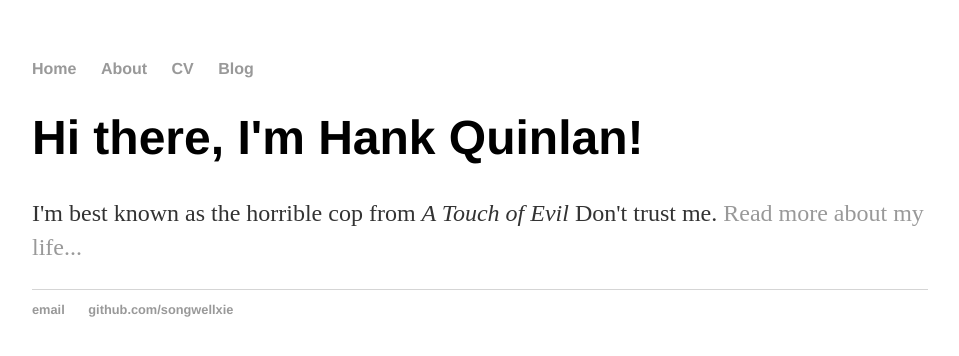
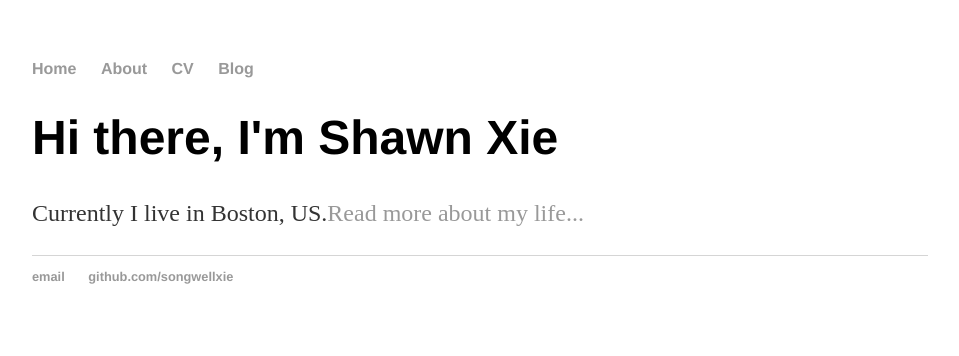
Before and after one commit to songwellxie/shanxie.github.com, a Jekyll site: the page index.html, which Jekyll copies as it is, in a window 1280 px wide. Shown: the top 356 px of the page, without its empty margins (160-1119 px from the left). Built offline with Jekyll 4.4.1, drawn with Linux system fonts in a browser that asks for light colours.

Commit message:
Update index.html

```diff
--- a/index.html
+++ b/index.html
@@ -16,13 +16,13 @@
 		</nav>
 		<div class="container">
     		<div class="blurb">
-        		<h1>Hi there, I'm Hank Quinlan!</h1>
-				<p>I'm best known as the horrible cop from <em>A Touch of Evil</em> Don't trust me. <a href="/about">Read more about my life...</a></p>
+        		<h1>Hi there, I'm Shawn Xie</h1>
+				<p>Currently I live in Boston, US.<a href="/about">Read more about my life...</a></p>
     		</div><!-- /.blurb -->
 		</div><!-- /.container -->
 		<footer>
     		<ul>
-        		<li><a href="mailto:shanxie6622@gmail.com">email</a></li>
+        		<li><a href="mailto:shanxie66@gmail.com">email</a></li>
         		<li><a href="https://github.com/songwellxie">github.com/songwellxie</a></li>
 			</ul>
 		</footer>
```
